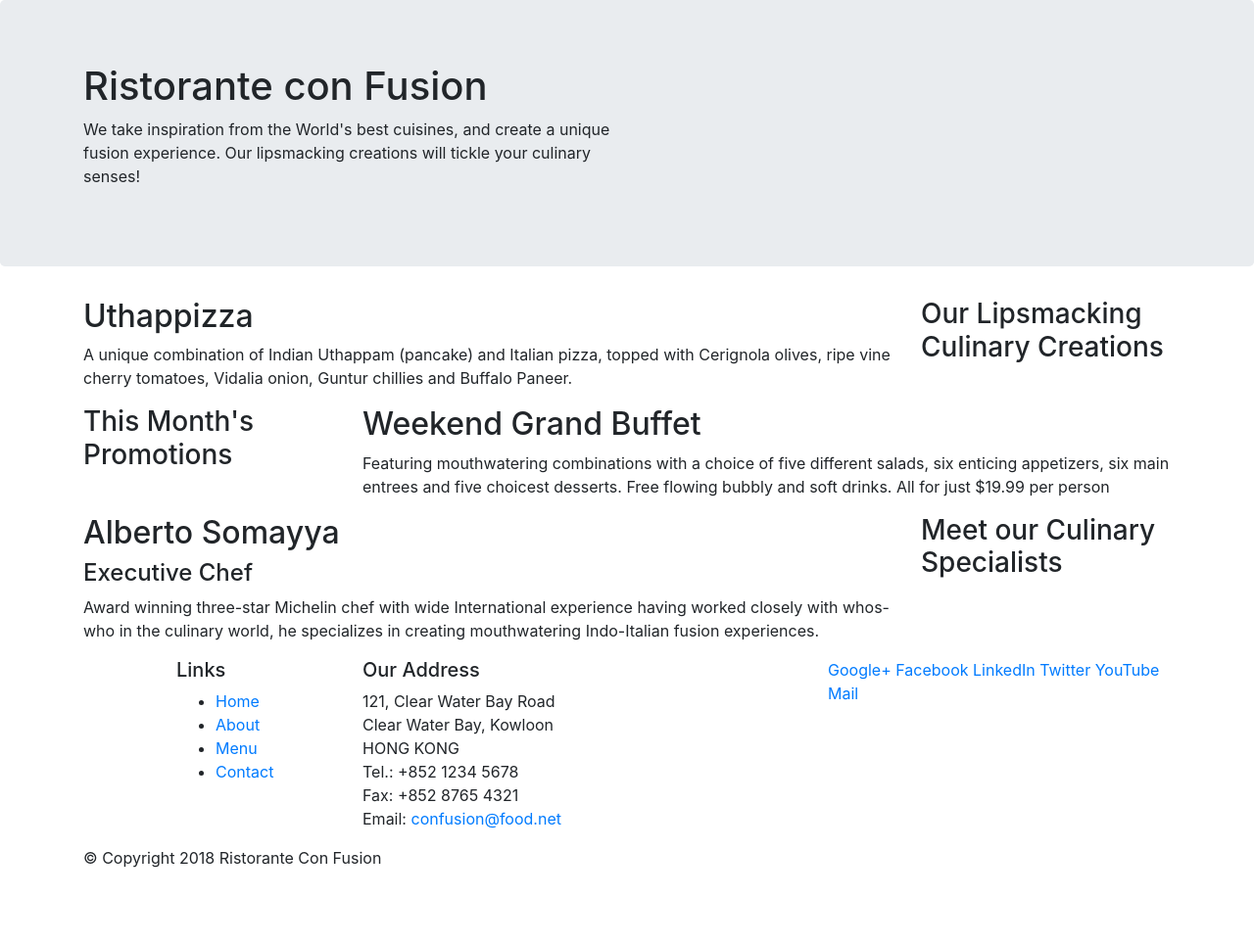
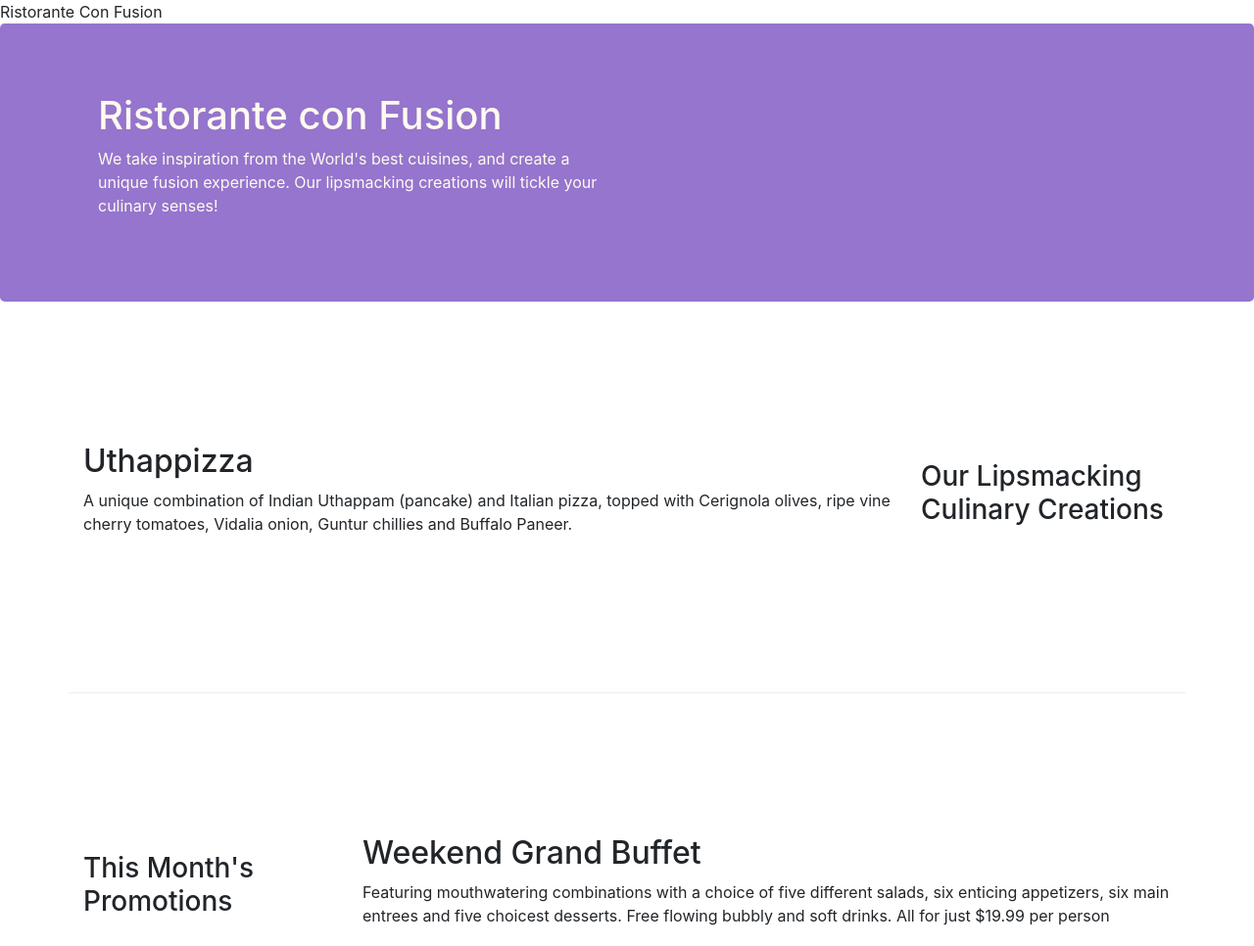
Before and after one commit to adammayer15/conFusion, a website: page index.html in a window 1280 px wide. Shown: the top 966 px of the page at 98% size. Before the commit the page ends 904 px from the top, so only its background shows below. Drawn offline with nearby package versions, Linux system fonts and the light colour scheme.

Commit message:
Bootstrap Grid Part 2

```diff
--- /dev/null
+++ b/css/styles.css
@@ -0,0 +1,30 @@
+.row-header{
+  margin: 0px auto;
+  padding: 0px auto;
+}
+
+.row-content {
+  margin; 0px auto;
+  padding; 50px 0px 50px 0px;
+  border-bottom: 1px ridge;
+  min-height: 400px;
+}
+
+.footer {
+  background-color: #D1C4E9;
+  margin: 0px auto;
+  padding: 20px 0px 20px 0px;
+}
+
+.jumbotron {
+    padding:70px 30px 70px 30px;
+    margin:0px auto;
+    background: #9575CD ;
+    color:floralwhite;
+}
+
+address{
+    font-size:80%;
+    margin:0px;
+    color:#0f0f0f;
+}
--- a/index.html
+++ b/index.html
@@ -9,6 +9,7 @@
 
     <!-- Bootstrap CSS -->
     <link rel="stylesheet" href="node_modules/bootstrap/dist/css/bootstrap.min.css">
+    <link rel="stylesheet" href="css/styles.css"
 
     <title>Ristorante Con Fusion</title>
 </head>
@@ -17,7 +18,7 @@
 
     <header class="jumbotron">
         <div class="container">
-            <div class="row">
+            <div class="row row-header">
                 <div class="col-12 col-sm-6">
                     <h1>Ristorante con Fusion</h1>
                     <p>We take inspiration from the World's best cuisines, and create a unique fusion experience. Our lipsmacking creations will tickle your culinary senses!</p>
@@ -29,7 +30,7 @@
     </header>
 
     <div class="container">
-        <div class="row">
+        <div class="row row-content align-items-center">
             <div class="col-12 col-sm-4 order-sm-last col-md-3">
                 <h3>Our Lipsmacking Culinary Creations</h3>
             </div>
@@ -40,7 +41,7 @@
         </div>
 
 
-        <div class="row">
+        <div class="row row-content align-items-center">
           <div class="col-12 col-sm-4 col-md-3">
                 <h3>This Month's Promotions</h3>
             </div>
@@ -50,7 +51,7 @@
             </div>
         </div>
 
-        <div class="row">
+        <div class="row row-content align-items-center">
           <div class="col-12 col-sm-4 order-sm-last col-md-3">
                 <h3>Meet our Culinary Specialists</h3>
             </div>
@@ -62,12 +63,12 @@
         </div>
     </div>
 
-    <footer>
+    <footer class="footer">
         <div class="container">
             <div class="row">
                 <div class="col-4 offset-1 col-sm-2">
                     <h5>Links</h5>
-                    <ul>
+                    <ul class="list-unstyled">
                         <li><a href="#">Home</a></li>
                         <li><a href="#">About</a></li>
                         <li><a href="#">Menu</a></li>
@@ -85,8 +86,8 @@
 		              Email: <a href="mailto:confusion@food.net">confusion@food.net</a>
 		           </address>
                 </div>
-                <div class="col-12 col-sm-4">
-                    <div>
+                <div class="col-12 col-sm-4 align-self-center">
+                    <div class="text-center">
                         <a href="http://google.com/+">Google+</a>
                         <a href="http://www.facebook.com/profile.php?id=">Facebook</a>
                         <a href="http://www.linkedin.com/in/">LinkedIn</a>
@@ -96,7 +97,7 @@
                     </div>
                 </div>
            </div>
-           <div class="row">
+           <div class="row justify-content-center">
                 <div class="col-auto">
                     <p>© Copyright 2018 Ristorante Con Fusion</p>
                 </div>
```
